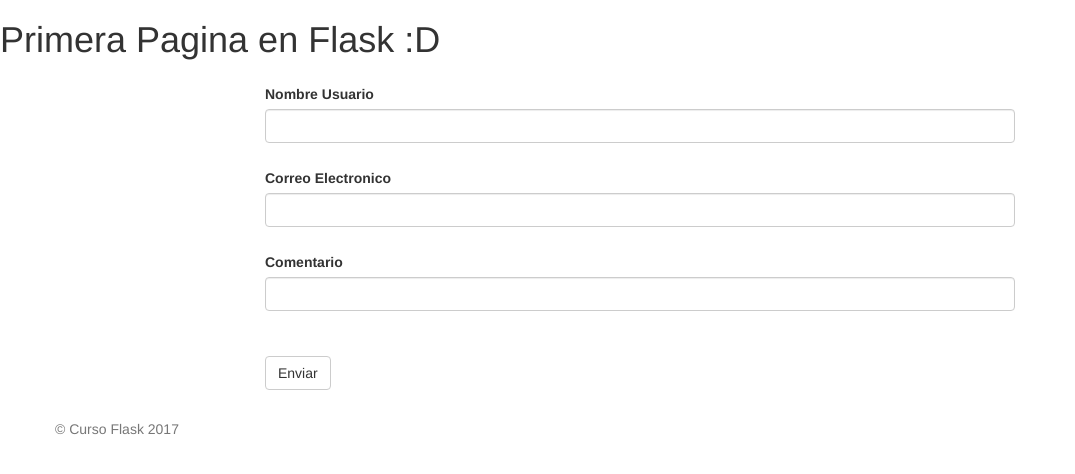
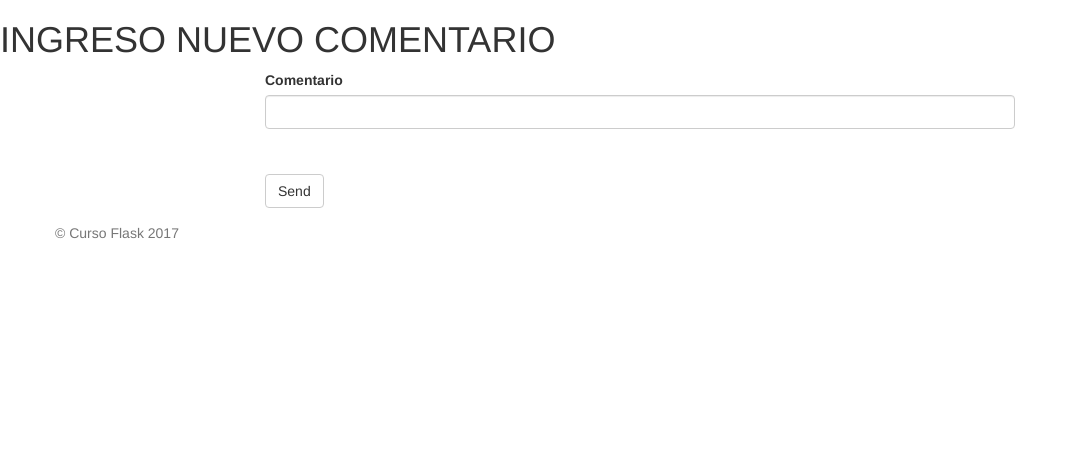
Before and after one commit to GrbG/PagFlask, a Flask app: page /comment in a window 1280 px wide. Shown: the top 474 px of the page, without its empty margins (0-1075 px from the left). Run offline with Flask 2, Linux system fonts and the light colour scheme; the visitor is signed in with stand-in values (Sample User, id 1); some libraries are stand-ins or nearby versions.

Commit message:
no puedo comentar

```diff
--- a/main.py
+++ b/main.py
@@ -7,7 +7,7 @@ import forms  # archivo forms
 import json
 
 from config import DevelopmentConfig
-from models import db, User
+from models import db, User, Comment
 
 
 app = Flask(__name__)
@@ -58,28 +58,25 @@ def logout():
 @app.route('/login', methods=['GET', 'POST'])
 def login():
     login = 'Login'
-    print('1', request.method)
     login_form = forms.LoginForm(request.form)
 
     if request.method == 'POST' and login_form.validate():
         username = login_form.username.data
         password = login_form.password.data
-        print('user:', username, 'pass:', password)
 
-        user = User.query.filter_by(username=username).first
+        user = User.query.filter_by(username=username).first()
 
         if user is not None:  # and User.verify_password(password):
             success_message = 'Bienvenido {}'.format(username)
             flash(success_message)
             session['username'] = username
-            # session['user_id'] = user.id
+            session['user_id'] = user.id
             return redirect(url_for('index'))
         else:
             error_message = 'Usuario o Password No Valido'
             flash(error_message)
 
         session['username'] = login_form.username.data
-    print('2', request.method)
     return render_template('login.html', title=login, form=login_form)
 
 
@@ -87,18 +84,26 @@ def login():
 def comment():
     titulo = 'Curso Flask.'
     coment_form = forms.CommentForm(request.form)
+    user_id = session['user_id']
+    print('user id dentro del validate:', user_id)
+    print('uno:', request.method)
+    print('comentario:', coment_form.comment.data)
     if request.method == 'POST' and coment_form.validate():
-        pass
+        comment = Comment(user_id=user_id, text=coment_form.comment.data)
+        db.session.add(comment)
+        db.session.commit()
+        success_message = 'Nuevo Comentario Enviado'
+        flash(success_message)
     else:
         pass
     return render_template('comment.html', title=titulo, form=coment_form)
 
 
-@app.route('/ajax-login', methods=['POST'])
-def ajax_login():
-    username = request.form['username']
-    response = {'status': 200, 'username': username}
-    return json.dumps(response)
+# @app.route('/ajax-login', methods=['POST'])
+# def ajax_login():
+#     username = request.form['username']
+#     response = {'status': 200, 'username': username, 'id': 1}
+#     return json.dumps(response)
 
 
 @app.route('/create', methods=['GET', 'POST'])
--- a/templates/base/base.html
+++ b/templates/base/base.html
@@ -36,7 +36,6 @@
     {% block extrajs %}
     {% endblock %}
     <script src="http://ajax.googleapis.com/ajax/libs/jquery/1.10.2/jquery.min.js"></script>
-    <script type="text/javascript" src="{{ url_for('static', filename='js/jquery.js') }}"></script>
     <!-- <script type="text/javascript" src="{{ url_for('static', filename='js/jquery.js') }}"></script> -->
 </body>
 </html>
--- a/templates/comment.html
+++ b/templates/comment.html
@@ -1,30 +1,18 @@
-{% extends 'base/base.html' %}
-{% block titulov %} {{ title }} {% endblock %}
+{% extends 'base/base.html'%}
+{% block titulov %} {{ title }}  {% endblock %}
 
 {% block contenido %}
-<h1> Primera Pagina en Flask :D </h1>
 {% from "_macro.html" import render_field %}
+<h1> INGRESO NUEVO COMENTARIO </h1>
 <div class="container">
  <div class="row">
-        <dir class="col-lg-8 col-lg-offset-2 col-md-10 col-md-offset-1">
-            <form name="sentMessage" id="contactForm" method="POST">
-                <div class="row control-group">
-                    <div class="form-group col-xs-12 floating-label-from-group controls">
-                        {{ render_field(form.username, class='form-control') }}
-                        <p class="help-block text-danger"></p>
-                    </div>
-                </div>
+    <div class="col-lg-8 col-lg-offset-2 col-md-10 col-md-offset-1">
+        <form name="sentMessage" id="coment_form" method="POST">
+            <input type="hidden" name="csrf_token" value="{{ csrf_token() }}" />
 
             <div class="row control-group">
-                    <div class="form-group col-xs-12 floating-label-from-group controls">
-                        {{ render_field(form.email, class='form-control') }}
-                        <p class="help-block text-danger"></p>
-                    </div>
-                </div>
-
-                <div class="row control-group">
-                    <div class="form-group col-xs-12 floating-label-from-group controls">
-                        {{ render_field(form.comment, class='form-control') }}
+                <div class="form-group col-xs-12 floating-label-form-group controls">
+                     {{ render_field(form.comment, class='form-control', id='comment' ) }}
                     <p class="help-block text-danger"></p>
                 </div>
             </div>
@@ -35,11 +23,12 @@
             <div id="success"></div>
             <div class="row">
                 <div class="form-group col-xs-12">
-                    <button type="summit" class="btn btn-default">Enviar</button>
+                    <button type="submit" class="btn btn-default">Send</button>
                 </div>
             </div>
         </form>
-        </dir>
       </div>
   </div>
+</div>
+
 {% endblock %}
--- a/templates/cookie.html
+++ b/templates/cookie.html
@@ -2,5 +2,6 @@
 {% block titulov %} Cookies {% endblock %}
 
 {% block contenido %}
+    <input type="hidden" name="csrf_token" value="{{ csrf_token() }}" />
     <h3> Cookies :0 </h3>
 {% endblock %}
--- a/templates/index.html
+++ b/templates/index.html
@@ -2,5 +2,6 @@
 
 {% block titulov %} Index {% endblock %}
 {% block contenido %}
+    <input type="hidden" name="csrf_token" value="{{ csrf_token() }}" />
     <h2> Index </h2>
 {% endblock %}
```
Also changed, not shown: models.py (+9 -0 lines). Lines whose indentation alone changed are shown as unchanged.
